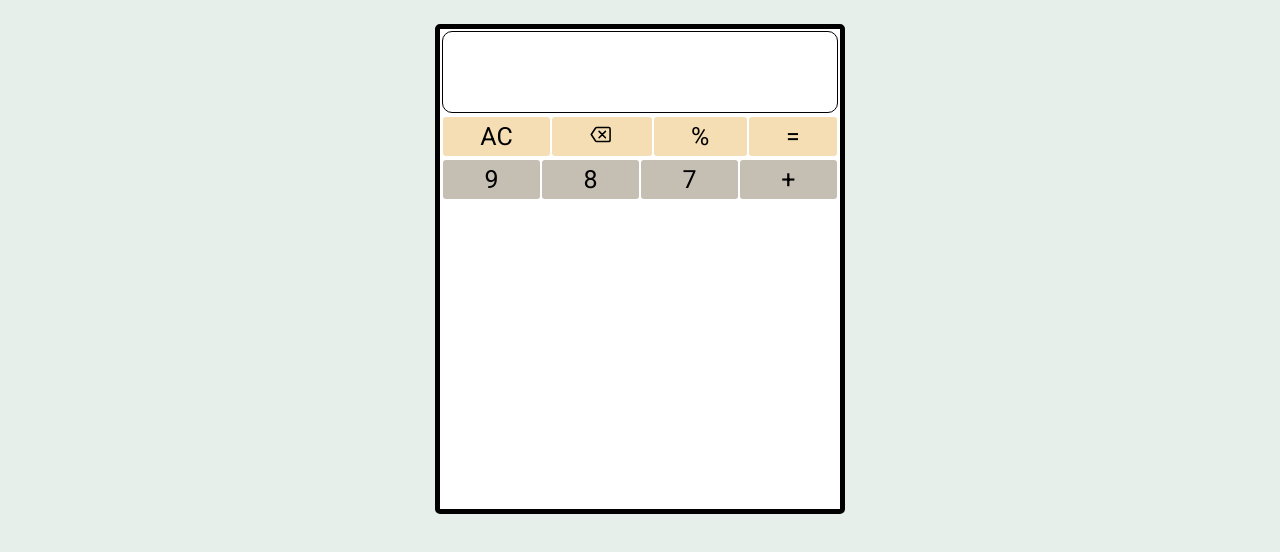
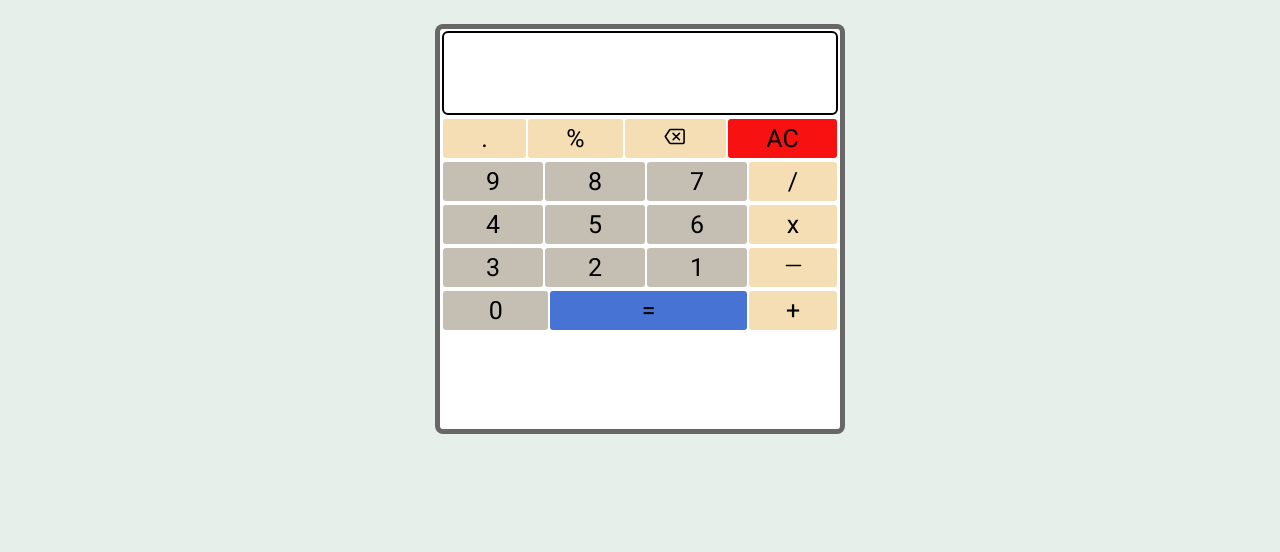
Before and after one commit to Yashwantttt/calculator, a plain HTML site: page index.html in a window 1280 px wide. Shown: the part 60-612 px from the top of the page. Drawn offline with nearby package versions, Linux system fonts and the light colour scheme.

Commit message:
making the complete calculator design

```diff
--- a/css/style.css
+++ b/css/style.css
@@ -20,9 +20,9 @@ h1{
 
 .calculatorFrame{
     min-width: 50vh;
-    min-height: 60vh;
-    border: 5px solid;
-    border-radius: 5px;
+    min-height: 50vh;
+    border: 5px solid rgba(0, 0, 0, 0.596);
+    border-radius: 8px;
     background-color: white;
 }
 
@@ -30,12 +30,12 @@ h1{
     display: flex;
     /* padding: 2em; */
     min-height: 5em;
-    border: 1px solid;
-    border-radius: 10px;
+    border: 2px solid;
+    border-radius: 6px;
     margin: 2px 2px;
 }
 
-.rowOne{
+.rowOne,.rowTwo,.rowThree,.rowFour{
     display: flex;
     flex: 1;
     justify-content: space-around;
@@ -43,27 +43,7 @@ h1{
     margin-left:  2px;
     margin-right: 2px;
 }
-.rowOneButton{
-    display: flex;
-    flex-grow: 1;
-    justify-content: center;
-    margin: 2px 1px;
-    padding: 5px 0px ;
-    font-size: 25px ;
-    /* border: 1px solid rgb(121, 106, 106); */
-    background-color: wheat;
-    border-radius: 3px;
-}
-
-.rowTwo{
-    display: flex;
-    flex: 1;
-    justify-content: space-around;
-    flex-grow: 1;
-    margin-left:  2px;
-    margin-right: 2px;
-}
-.rowTwoButton{
+.rowOneButton,.rowTwoButton,.rowThreeButton,.rowFourButton{
     display: flex;
     flex-grow: 1;
     justify-content: center;
@@ -73,7 +53,20 @@ h1{
     background-color: rgb(197, 190, 179);
     border-radius: 3px;
 }
-/* #add,#equals{
+.rowOneButton{
     background-color: wheat;
-    max-width: 13vh;
-} */
+}
+
+#allClear{
+    background-color: rgb(247, 17, 17);
+}
+
+#divide,#multiply,#subtract,#addition{
+    background-color: wheat;
+    max-width: 11vh;
+}
+
+#equalsTo{
+    flex-grow: 2;
+    background-color: #4673d4;
+}
--- a/index.html
+++ b/index.html
@@ -18,10 +18,10 @@
             <div class="displayScreen"></div>
             <div class="rowOne">
                 <!-- percentage , backspace , clear , equals -->
-                <div class="rowOneButton">  AC        </div>
-                <div class="rowOneButton"> <ion-icon name="backspace-outline"></ion-icon>     </div>
-                <div class="rowOneButton">   %     </div>
-                <div class="rowOneButton" id="equals">  =        </div>
+                <div class="rowOneButton">  .        </div>
+                <div class="rowOneButton">   %  </div>
+                <div class="rowOneButton">   <ion-icon name="backspace-outline"></ion-icon> </div>
+                <div class="rowOneButton" id="allClear">  AC        </div>
             </div>
 
             <div class="rowTwo">
@@ -29,7 +29,30 @@
                 <div class="rowTwoButton" id="nine">  9      </div>
                 <div class="rowTwoButton" id="eight">  8     </div>
                 <div class="rowTwoButton" id="seven">  7       </div>
-                <div class="rowTwoButton" id="add">  +        </div>
+                <div class="rowTwoButton" id="divide">  /        </div>
+            </div>
+
+            <div class="rowThree">
+                <!-- 6 , 5 , 4 , + -->
+                <div class="rowThreeButton" id="">  4       </div>
+                <div class="rowThreeButton" id="">  5       </div>
+                <div class="rowThreeButton" id="">  6       </div>
+                <div class="rowThreeButton" id="multiply">  x       </div>
+            </div>
+
+            <div class="rowThree">
+                <!-- 6 , 5 , 4 , + -->
+                <div class="rowThreeButton" id="">  3       </div>
+                <div class="rowThreeButton" id="">  2       </div>
+                <div class="rowThreeButton" id="">  1       </div>
+                <div class="rowThreeButton" id="subtract">  <ion-icon name="remove-outline"></ion-icon>       </div>
+            </div>
+
+            <div class="rowFour">
+                <!-- 6 , 5 , 4 , + -->
+                <div class="rowFourButton" id="zero">  0       </div>
+                <div class="rowFourButton" id="equalsTo">  =       </div>
+                <div class="rowFourButton" id="addition">  +     </div>
             </div>
         </div>
     </div>
```
Also changed, not shown: js/script.js (added).
